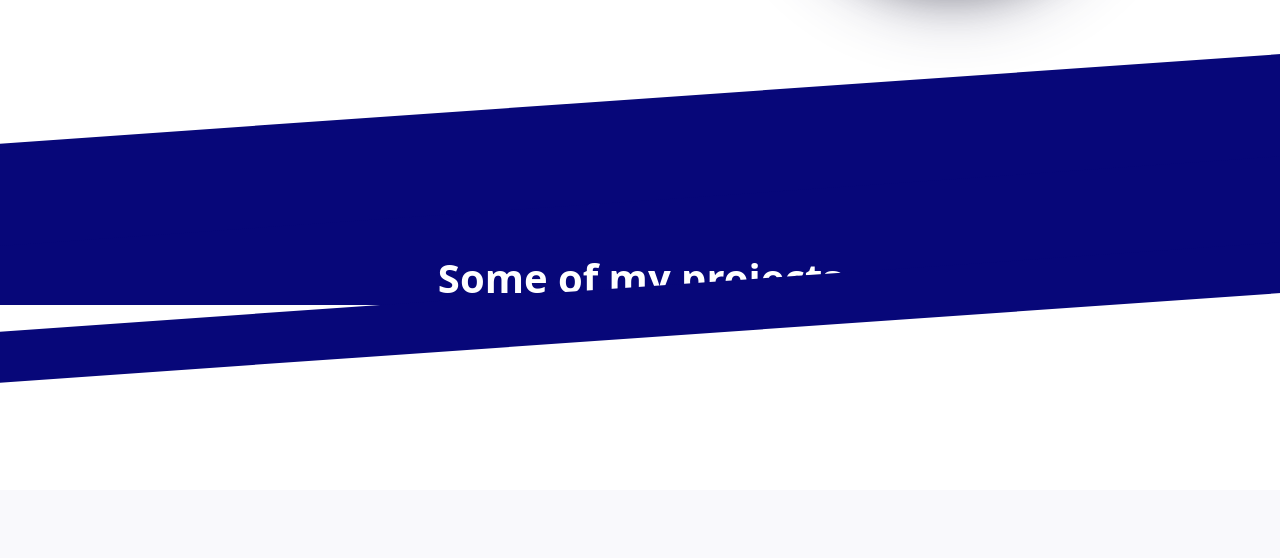
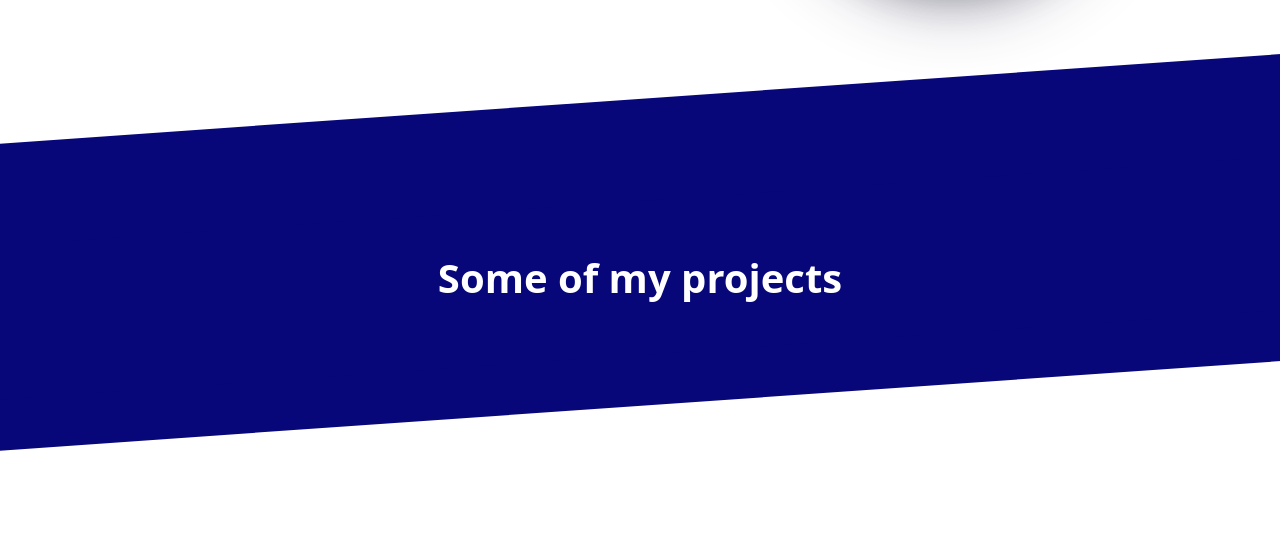
Before and after one commit to FACON-Nicolas/portfolio, a Flask app: page /portfolio in a window 1280 px wide; the page is wider, and only the part inside the window is pictured. Shown: the part 659-1217 px from the top of that part. Before the commit the page ends 1042 px from the top of that part, so only its background shows below. Run offline with Flask 2, Linux system fonts and the light colour scheme.

Commit message:
fix bug section

```diff
--- a/templates/home.html
+++ b/templates/home.html
@@ -332,8 +332,8 @@
                     </div>
             {% endfor %}
         </div>
+        <div class="project-end section-end top-margin-50"></div>
     </section>
-    <div class="project-end section-end"></div>
     <div class="section-end about-end"></div>
     </div>
 {% endblock %}
```
